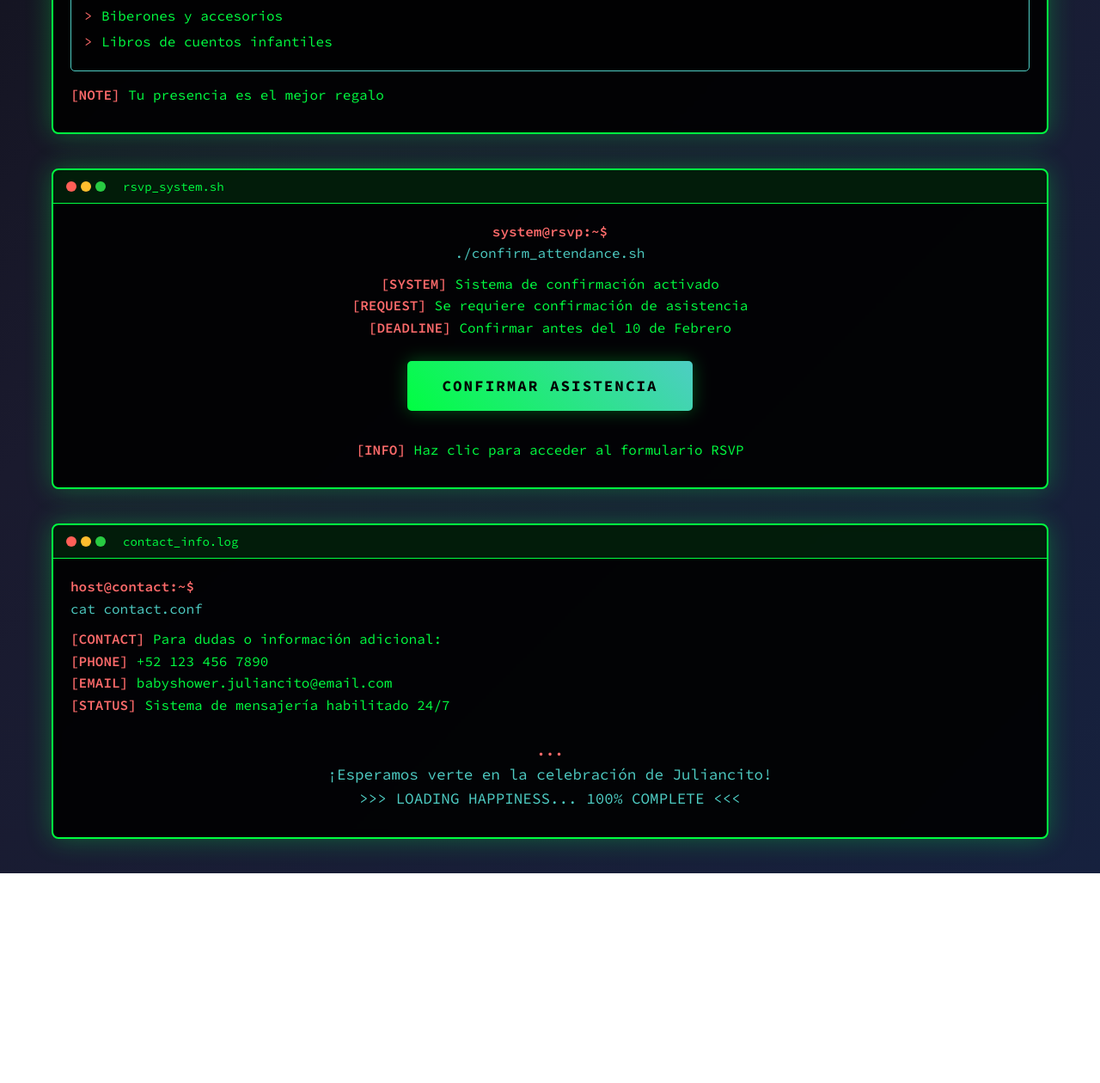
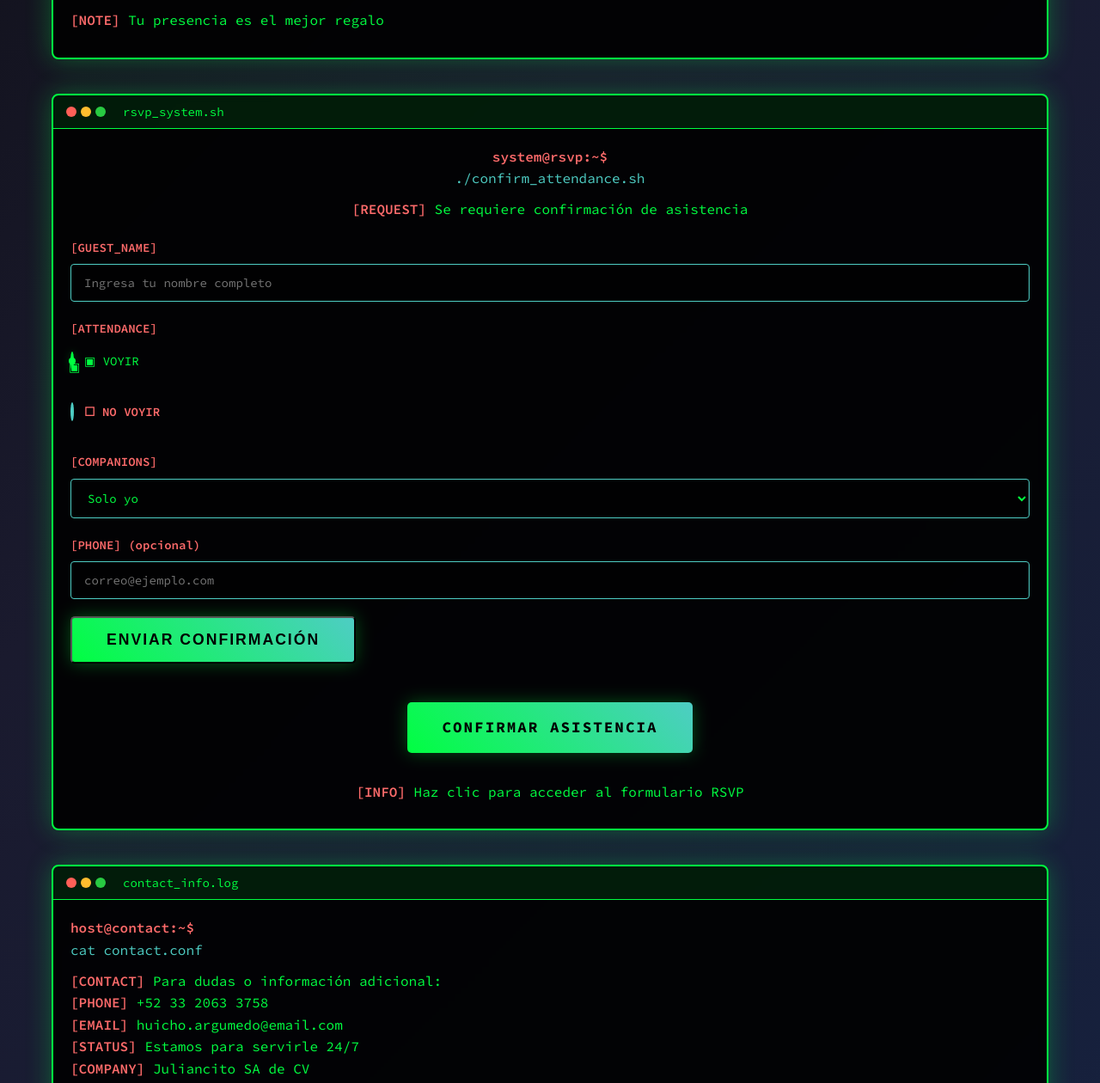
Before and after one commit to wichops/juliancito, a plain HTML site: page site/index.html in a window 1280 px wide. Shown: the part 1181-2441 px from the top of the page at 86% size. Before the commit the page ends 2197 px from the top, so only its background shows below. Drawn offline with Linux system fonts and the light colour scheme.

Commit message:
add rsvp form

```diff
--- a/site/index.html
+++ b/site/index.html
@@ -273,6 +273,89 @@
                 padding: 10px;
             }
         }
+
+        .rsvp-form {
+            margin: 20px 0;
+            text-align: left;
+        }
+
+        .form-group {
+            margin: 20px 0;
+        }
+
+        .form-group label {
+            display: block;
+            margin-bottom: 8px;
+            font-size: 14px;
+        }
+
+        .form-group input,
+        .form-group select {
+            width: 100%;
+            background: rgba(0, 0, 0, 0.5);
+            border: 1px solid #4ecdc4;
+            border-radius: 4px;
+            padding: 12px 15px;
+            color: #00ff41;
+            font-family: 'Source Code Pro', monospace;
+            font-size: 14px;
+            transition: all 0.3s ease;
+        }
+
+        .form-group input:focus,
+        .form-group select:focus {
+            outline: none;
+            border-color: #00ff41;
+            box-shadow: 0 0 10px rgba(0, 255, 65, 0.3);
+            background: rgba(0, 0, 0, 0.8);
+        }
+
+        .radio-group {
+            display: flex;
+            flex-direction: column;
+            gap: 12px;
+            margin-top: 8px;
+        }
+
+        .radio-option {
+            display: flex;
+            align-items: center;
+            cursor: pointer;
+            padding: 8px 0;
+            transition: all 0.2s ease;
+        }
+
+        .radio-option input[type="radio"] {
+            display: none;
+        }
+
+        .radio-custom {
+            content: '☐'
+            width: 16px;
+            height: 16px;
+            border: 2px solid #4ecdc4;
+            border-radius: 50%;
+            margin-right: 12px;
+            position: relative;
+            transition: all 0.3s ease;
+        }
+
+        .radio-option input[type="radio"]:checked + .radio-custom {
+            border-color: #00ff41;
+            box-shadow: 0 0 10px rgba(0, 255, 65, 0.3);
+        }
+
+        .radio-option input[type="radio"]:checked + .radio-custom::after {
+            content: '▣';
+            position: absolute;
+            top: 50%;
+            left: 50%;
+            transform: translate(-50%, -50%);
+            width: 8px;
+            height: 8px;
+            background: #00ff41;
+            border-radius: 50%;
+        }
     </style>
 </head>
 <body>
@@ -332,16 +415,15 @@
                     <div class="prompt">root@event:~$</div>
                     <div class="command">./show_details.sh</div>
                     <div class="output">
-                        <p><span class="prompt bold">[DATE]</span> Sábado, 12 de Octubre 2025</p>
+                        <p><span class="prompt bold">[DATE]</span> Sábado, 11 de Octubre 2025</p>
                         <p><span class="prompt bold">[TIME]</span> 16:00 - 20:00 hrs</p>
                         <p><span class="prompt">[LOCATION]</span> Casa Teodora</p>
-			<p><span class="prompt">[ADDRESS]</span>Calle Justo Sierra 1828</p>
-                        <p><span class="prompt">[CODE]</span>Guadalajara, Jalisco</p>
+             			<p><span class="prompt">[ADDRESS]</span> Calle Justo Sierra 1828</p>
                     </div>
                 </div>
             </div>
 
-            <div class="terminal">
+            <!--<div class="terminal">
                 <div class="terminal-header">
                     <div class="terminal-buttons">
                         <div class="terminal-button close"></div>
@@ -361,7 +443,7 @@
                         <p><span class="prompt">[THEME]</span> Azul/Celeste para el pequeño hacker</p>
                     </div>
                 </div>
-            </div>
+            </div>-->
         </div>
 
         <div class="terminal">
@@ -375,19 +457,17 @@
             </div>
             <div class="terminal-content">
                 <div class="prompt">guest@gifts:~$</div>
-                <div class="command">query --show-suggestions</div>
+                <div class="command">head -n 6 gifts.txt</div>
                 <div class="output">
                     <p><span class="prompt">[QUERY]</span> Ejecutando búsqueda de regalos recomendados...</p>
                     <div class="gift-list">
-                        <div class="gift-item">Ropa de bebé (0-6 meses)</div>
-                        <div class="gift-item">Pañales (talla recién nacido y 1)</div>
+                        <div class="gift-item">Ropa de bebé (6-18 meses)</div>
+                        <div class="gift-item">Pañales (talla 1-24 meses)</div>
                         <div class="gift-item">Productos para bebé (jabón, shampoo)</div>
-                        <div class="gift-item">Mantas y cobijas suaves</div>
-                        <div class="gift-item">Juguetes para recién nacido</div>
-                        <div class="gift-item">Biberones y accesorios</div>
-                        <div class="gift-item">Libros de cuentos infantiles</div>
+                        <div class="gift-item">Ropita (talla 3-24 meses)</div>
+                        <div class="gift-item">¿No está en la lista pero se te hace chido para Juliancito? Lo aceptamos</div>
                     </div>
-                    <p><span class="prompt">[NOTE]</span> Tu presencia es el mejor regalo</p>
+                    <p><span class="prompt bold">[NOTE]</span> Tu presencia es el mejor regalo</p>
                 </div>
             </div>
         </div>
@@ -406,9 +486,47 @@
                     <div class="prompt">system@rsvp:~$</div>
                     <div class="command">./confirm_attendance.sh</div>
                     <div class="output">
-                        <p><span class="prompt">[SYSTEM]</span> Sistema de confirmación activado</p>
                         <p><span class="prompt">[REQUEST]</span> Se requiere confirmación de asistencia</p>
-                        <p><span class="prompt">[DEADLINE]</span> Confirmar antes del 10 de Febrero</p>
+                        <form id="rsvpForm" class="rsvp-form">
+                            <div class="form-group">
+                                <label class="prompt">[GUEST_NAME]</label>
+                                <input type="text" id="name" name="name" required placeholder="Ingresa tu nombre completo">
+                            </div>
+
+                            <div class="form-group">
+                                <label class="prompt">[ATTENDANCE]</label>
+                                <div class="radio-group">
+                                    <label class="radio-option">
+                                        <input type="radio" name="attending" value="yes" checked>
+                                        <span class="radio-custom"></span>
+                                        <span class="success">▣ VOYIR</span>
+                                    </label>
+                                    <label class="radio-option">
+                                        <input type="radio" name="attending" value="no">
+                                        <span class="radio-custom"></span>
+                                        <span class="prompt">☐ NO VOYIR</span>
+                                    </label>
+                                </div>
+                            </div>
+
+                            <div class="form-group">
+                                <label class="prompt">[COMPANIONS]</label>
+                                <select id="guests" name="guests">
+                                    <option value="0">Solo yo</option>
+                                    <option value="1">+1 acompañante</option>
+                                </select>
+                            </div>
+
+                            <div class="form-group">
+                                <label class="prompt">[PHONE] (opcional)</label>
+                                <input type="email" id="email" name="email" placeholder="correo@ejemplo.com">
+                            </div>
+
+                            <button type="submit" class="rsvp-button">
+                                <span class="button-text">ENVIAR CONFIRMACIÓN</span>
+                                <span class="loading-text" style="display: none;">PROCESANDO...</span>
+                            </button>
+                        </form>
                         <br>
                         <a href="#" class="rsvp-button" id="rsvpLink">CONFIRMAR ASISTENCIA</a>
                         <br><br>
@@ -432,14 +550,16 @@
                 <div class="command">cat contact.conf</div>
                 <div class="output">
                     <p><span class="prompt">[CONTACT]</span> Para dudas o información adicional:</p>
-                    <p><span class="prompt">[PHONE]</span> +52 123 456 7890</p>
-                    <p><span class="prompt">[EMAIL]</span> babyshower.juliancito@email.com</p>
-                    <p><span class="prompt">[STATUS]</span> Sistema de mensajería habilitado 24/7</p>
+                    <p><span class="prompt">[PHONE]</span> +52 33 2063 3758</p>
+                    <p><span class="prompt">[EMAIL]</span> huicho.argumedo@email.com</p>
+                    <p><span class="prompt">[STATUS]</span> Estamos para servirle 24/7</p>
+                    <p><span class="prompt">[COMPANY]</span> Juliancito SA de CV</p>
+
                     <br>
                     <p style="text-align: center; color: #4ecdc4; font-size: 1.1rem;">
                         <span class="prompt cursor">[FINAL_MESSAGE]</span><br>
                         ¡Esperamos verte en la celebración de Juliancito!<br>
-                        >>> LOADING HAPPINESS... 100% COMPLETE <<<
+                        >>> LOADING BABY... 95% COMPLETE <<<
                     </p>
                 </div>
             </div>
```
Also changed, not shown: site/success.html (+8 -10 lines).
